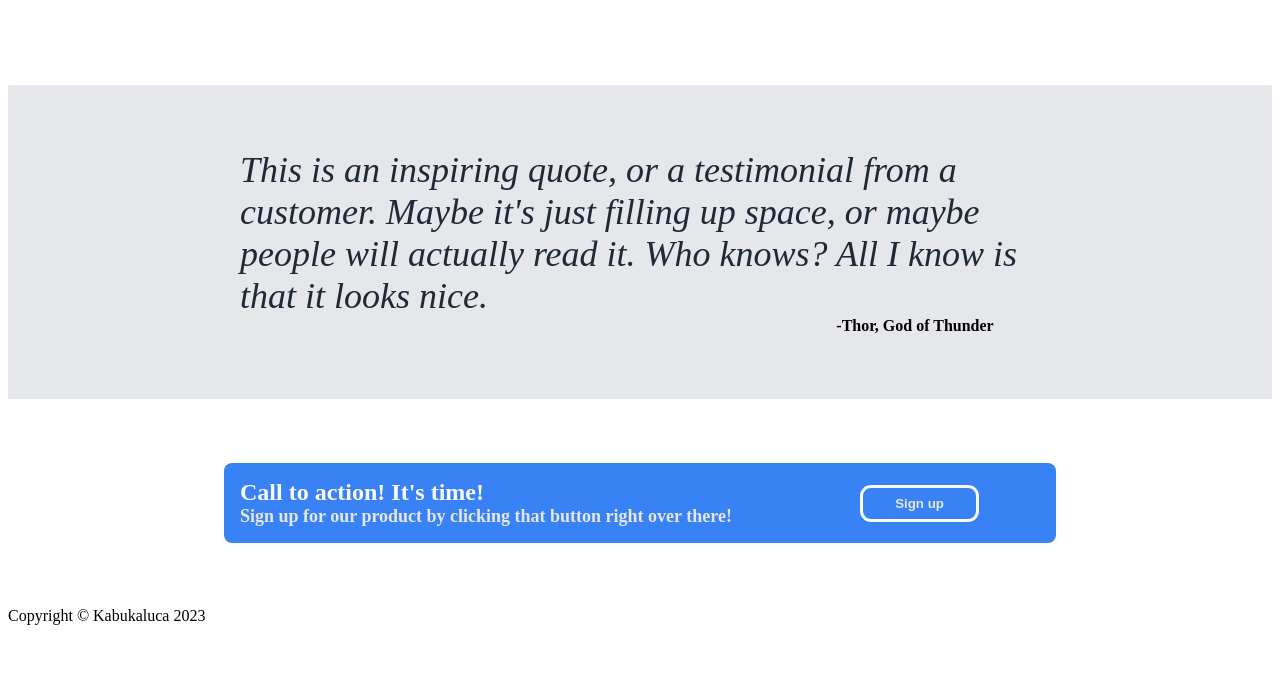
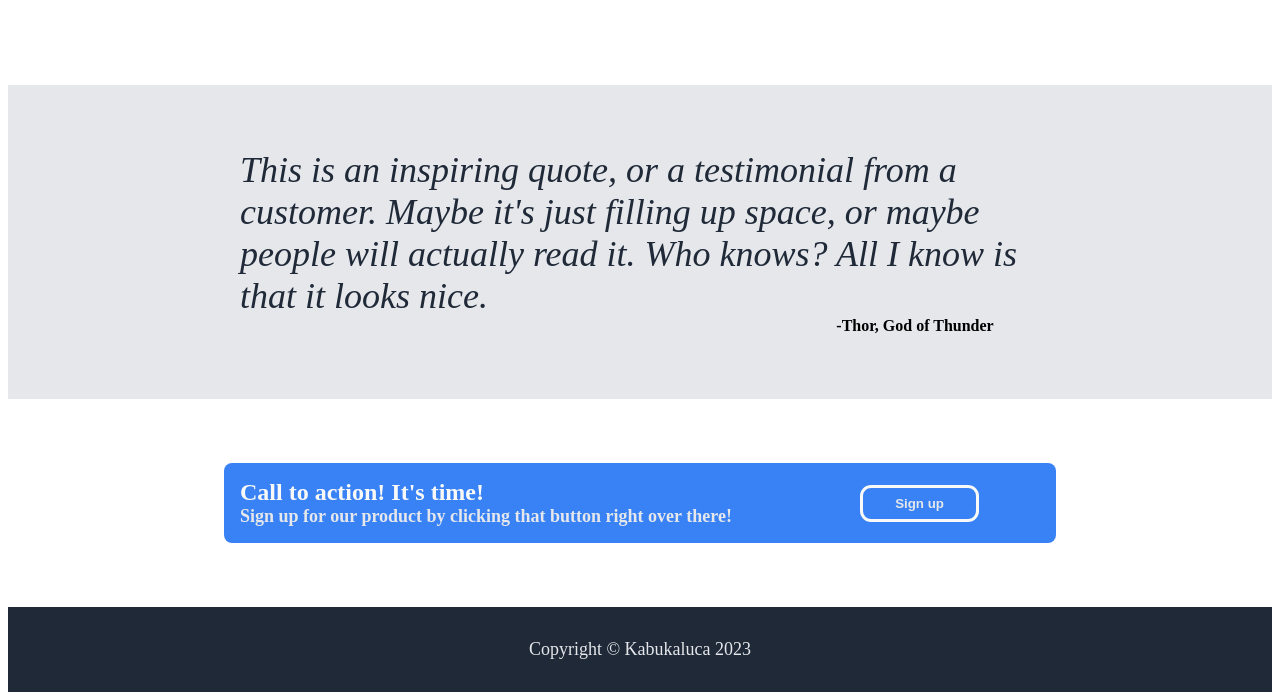
Before and after one commit to Kabukaluca/odin-landing-page, a plain HTML site: page index.html in a window 1280 px wide. Shown: the part 785-1485 px from the top of the page. Before the commit the page ends 1418 px from the top, so only its background shows below. Drawn offline with Linux system fonts and the light colour scheme.

Commit message:
add footer-styling

```diff
--- a/index.html
+++ b/index.html
@@ -70,7 +70,7 @@
         </div>
 
         <div class="footer">
-            <div class="footertext">Copyright © Kabukaluca 2023</div>
+            <div class="footer-text">Copyright © Kabukaluca 2023</div>
         </div>
     </body>
 </html>
--- a/style.css
+++ b/style.css
@@ -206,3 +206,17 @@ h3 {
     outline-style: solid;
     margin-right: 64px;
 }
+
+
+/* Footer */
+
+.footer {
+    background: #1F2937;
+    padding: 32px;
+}
+
+.footer-text {
+    color: #E5E7EB;
+    font-size: 18px;
+    text-align: center;
+}
```
